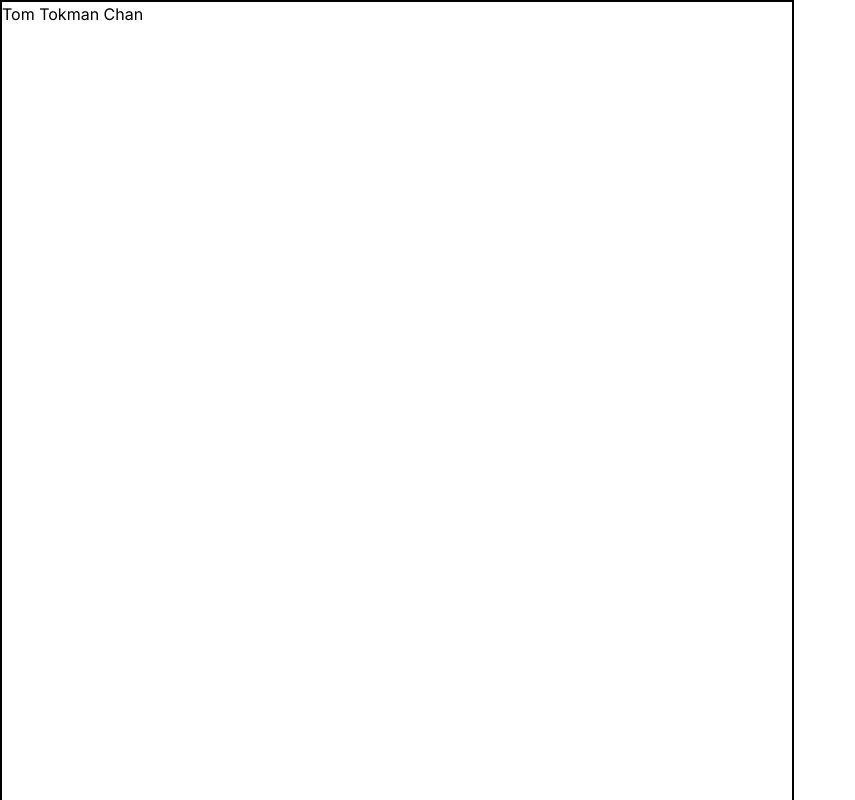
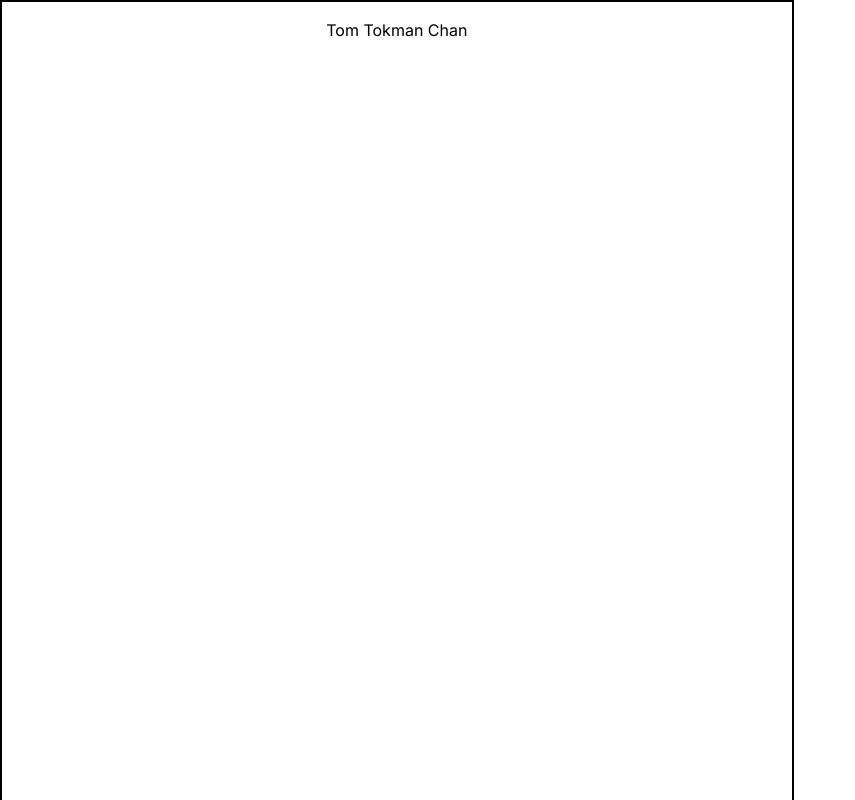
Before and after one commit to tomchan123/svelte-ui, a SvelteKit app: page /resume in a window 1280 px wide. Shown: the top 800 px of the page, without its empty margins (0-855 px from the left). Built offline with nearby package versions, Linux system fonts and the light colour scheme.

Commit message:
Add A4 laout component

```diff
--- a/src/routes/resume/+page.svelte
+++ b/src/routes/resume/+page.svelte
@@ -1,3 +1,7 @@
-<div class="border-black border-2 w-[210mm] h-[297mm] font-sans">
-	<h1>Tom Tokman Chan</h1>
-</div>
+<script lang="ts">
+	import * as Comp from './index';
+</script>
+
+<Comp.A4>
+	<h1 class="w-">Tom Tokman Chan</h1>
+</Comp.A4>
--- /dev/null
+++ b/src/routes/resume/A4.svelte
@@ -0,0 +1,5 @@
+<div
+	class="border-black border-2 w-[210mm] h-[297mm] font-sans flex flex-col p-4 items-center"
+>
+	<slot />
+</div>
--- /dev/null
+++ b/src/routes/resume/index.ts
@@ -0,0 +1,3 @@
+import A4 from './A4.svelte';
+
+export { A4 };
```
